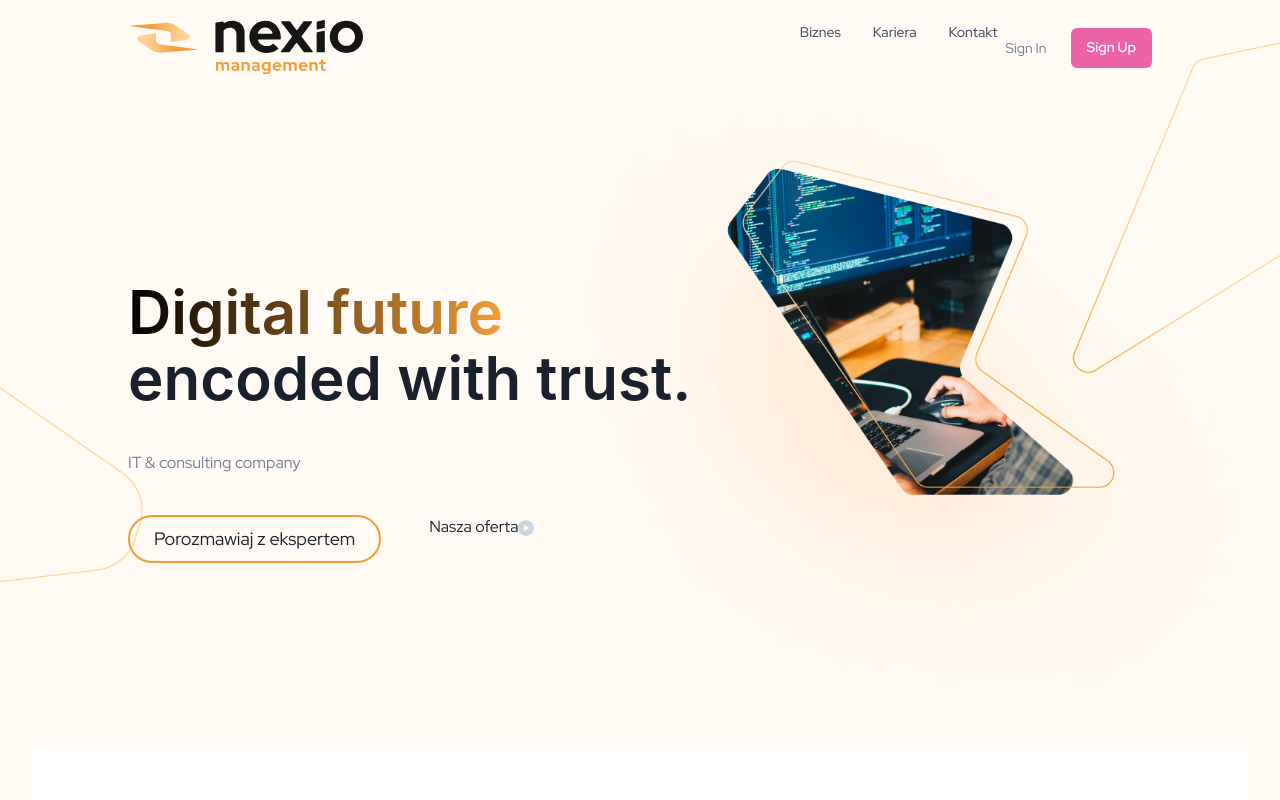
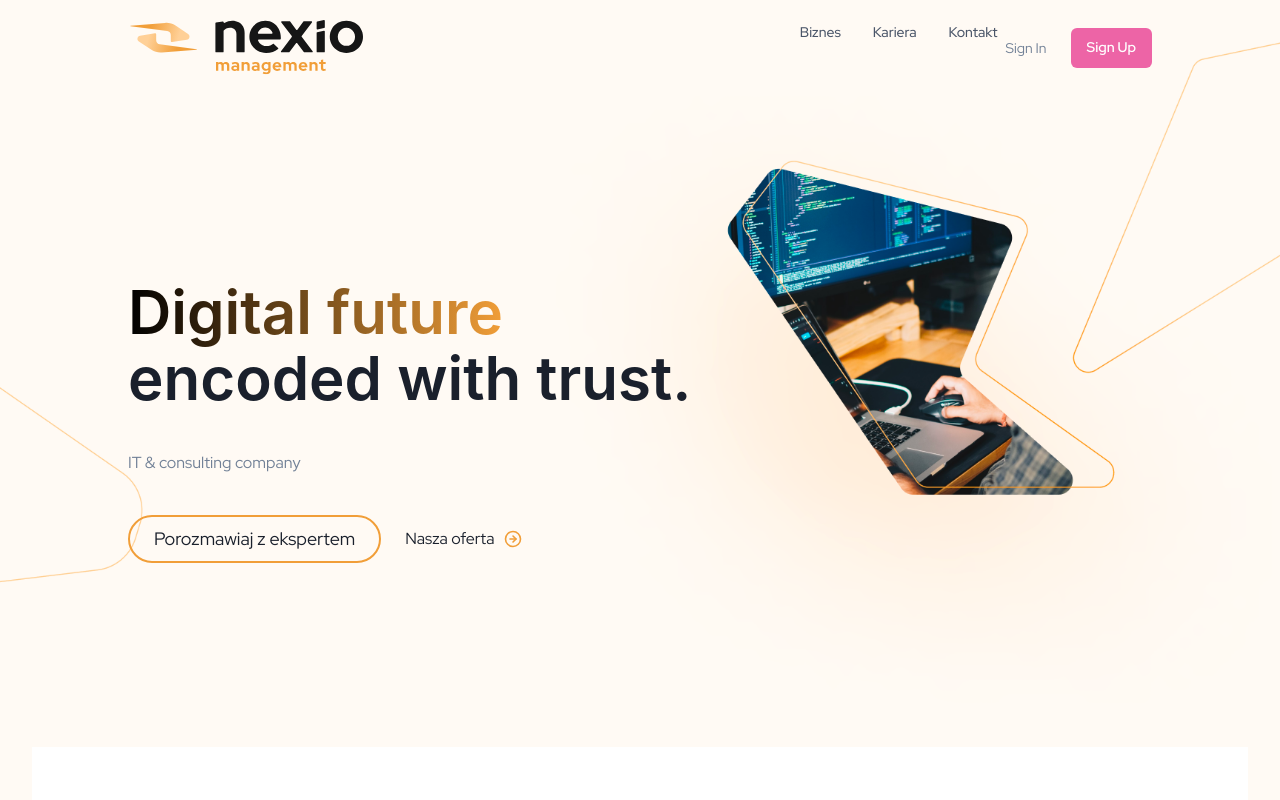
Before and after one commit to jurasw/nexio, a React (Vite) app: page / in a window 1280 px wide. Shown: the top 800 px of the page. Built offline with nearby package versions, Linux system fonts and the light colour scheme.

Commit message:
hero button

```diff
--- a/src/components/home/Hero.tsx
+++ b/src/components/home/Hero.tsx
@@ -5,10 +5,10 @@ import {
   Text,
   Button,
   Icon,
-  createIcon,
   IconProps,
   Link,
   Flex,
+  Image,
 } from "@chakra-ui/react";
 
 const Hero = () => {
@@ -64,10 +64,28 @@ const Hero = () => {
             >
               Porozmawiaj z ekspertem
             </Button>
-            <Link rounded={"full"} size={"lg"} fontWeight={"normal"} px={6}>
-              Nasza oferta
-              <PlayIcon h={4} w={4} color={"gray.300"} />
-            </Link>
+            <div
+              style={{
+                justifyContent: "center",
+                textAlign: "center",
+                display: "flex",
+                alignItems: "center",
+              }}
+            >
+              <Link
+                display="flex"
+                rounded={"full"}
+                size={"lg"}
+                fontWeight={"normal"}
+              >
+                Nasza oferta
+                <Image
+                  float="right"
+                  marginLeft="10px"
+                  src={"arrow-right-circle.svg"}
+                />
+              </Link>
+            </div>
           </Stack>
         </Stack>
         <Flex>
@@ -86,12 +104,6 @@ const Hero = () => {
     </Container>
   );
 };
-
-const PlayIcon = createIcon({
-  displayName: "PlayIcon",
-  viewBox: "0 0 58 58",
-  d: "M28.9999 0.562988C13.3196 0.562988 0.562378 13.3202 0.562378 29.0005C0.562378 44.6808 13.3196 57.438 28.9999 57.438C44.6801 57.438 57.4374 44.6808 57.4374 29.0005C57.4374 13.3202 44.6801 0.562988 28.9999 0.562988ZM39.2223 30.272L23.5749 39.7247C23.3506 39.8591 23.0946 39.9314 22.8332 39.9342C22.5717 39.9369 22.3142 39.8701 22.0871 39.7406C21.86 39.611 21.6715 39.4234 21.5408 39.1969C21.4102 38.9705 21.3421 38.7133 21.3436 38.4519V19.5491C21.3421 19.2877 21.4102 19.0305 21.5408 18.8041C21.6715 18.5776 21.86 18.3899 22.0871 18.2604C22.3142 18.1308 22.5717 18.064 22.8332 18.0668C23.0946 18.0696 23.3506 18.1419 23.5749 18.2763L39.2223 27.729C39.4404 27.8619 39.6207 28.0486 39.7458 28.2713C39.8709 28.494 39.9366 28.7451 39.9366 29.0005C39.9366 29.2559 39.8709 29.507 39.7458 29.7297C39.6207 29.9523 39.4404 30.1391 39.2223 30.272Z",
-});
 
 export const Blob = (props: IconProps) => {
   return (
```
Also changed, not shown: public/arrow-right-circle.svg (added).
